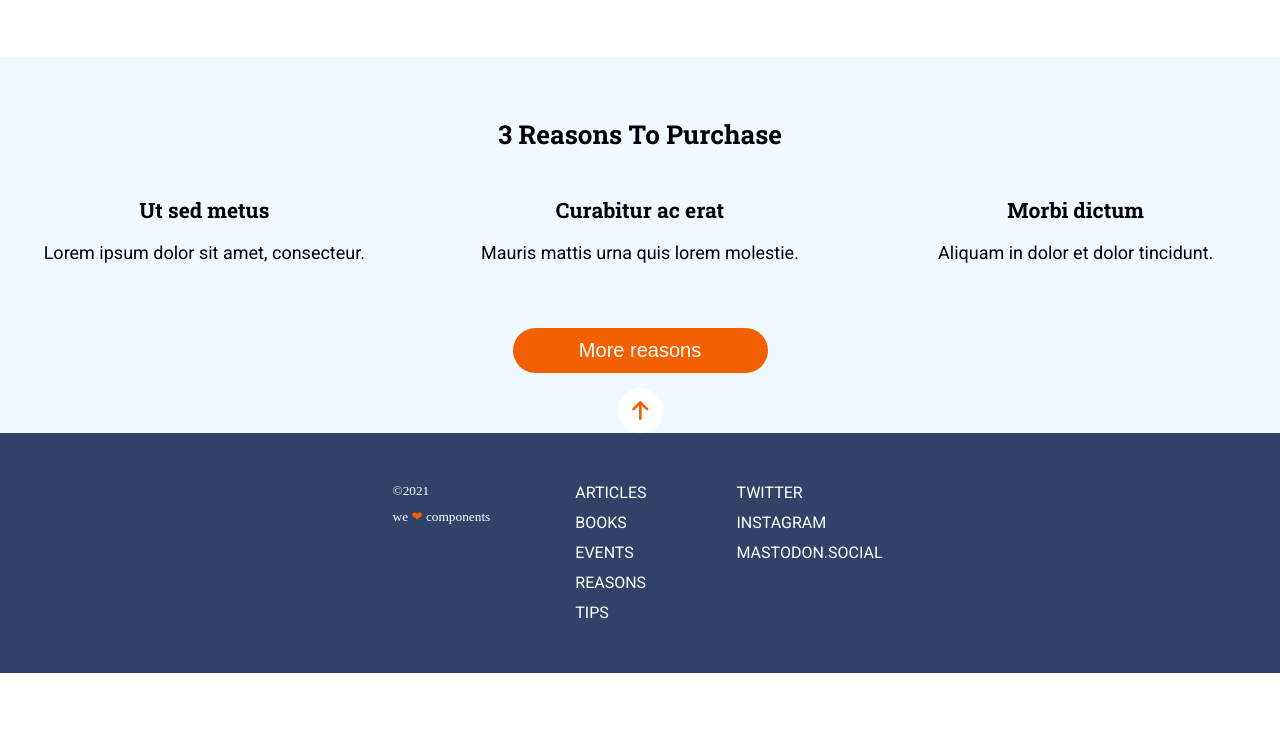
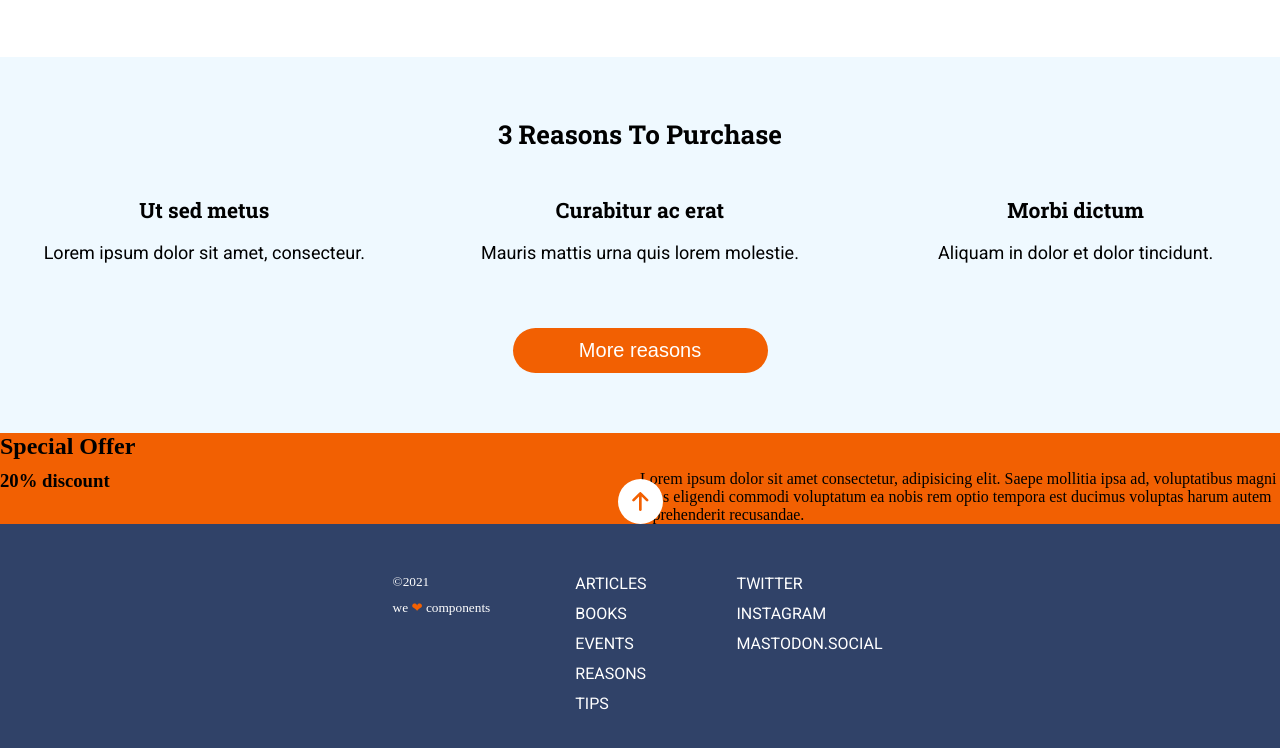
Before and after one commit to nadiamurias/anonymous-proxy, a website: page src/html/index.html in a window 1280 px wide. Shown: the part 1104-1852 px from the top of the page. Before the commit the page ends 1777 px from the top, so only its background shows below. Drawn offline with nearby package versions, Linux system fonts and the light colour scheme; files that its build step writes are made by us from their sources; files whose address does not match are found by name.

Commit message:
Add new section

```diff
--- a/src/html/index.html
+++ b/src/html/index.html
@@ -17,6 +17,7 @@
     <include src="./partials/hero.html"></include>
     <include src="./partials/main.html"></include>
     <include src="./partials/reasons.html"></include>
+    <include src="./partials/special.html"></include>
   </main>
   <include src="./partials/footer.html"></include>
 </body>
--- /dev/null
+++ b/src/html/partials/special.html
@@ -0,0 +1,8 @@
+<section class="special">
+    <h2 class="special__title">Special offer</h2>
+    <h3 class="special__subtitle">20% discount</h3>
+    <p class="special__text">Lorem ipsum dolor sit amet consectetur, adipisicing elit. Saepe mollitia ipsa ad,
+        voluptatibus magni alias
+        eligendi commodi voluptatum ea nobis rem optio tempora est ducimus voluptas harum autem reprehenderit
+        recusandae.</p>
+</section>
--- /dev/null
+++ b/src/scss/layout/_special.scss
@@ -0,0 +1,26 @@
+.special {
+  display: none;
+  & .special__title {
+    text-transform: capitalize;
+    margin-bottom: 10px;
+    @media all and (min-width: 768px) {
+      width: 100vw;
+    }
+  }
+  & .special__subtitle {
+    @media all and (min-width: 768px) {
+      width: 50vw;
+    }
+  }
+  & .special__text {
+    @media all and (min-width: 768px) {
+      width: 50vw;
+    }
+  }
+  @media all and (min-width: 768px) {
+    background-color: $orange;
+    display: flex;
+    flex-wrap: wrap;
+    justify-content: center;
+  }
+}
--- a/src/scss/main.scss
+++ b/src/scss/main.scss
@@ -6,4 +6,5 @@
 @import "layout/hero";
 @import "layout/main";
 @import "layout/reasons";
+@import "layout/special";
 @import "layout/footer";
```
